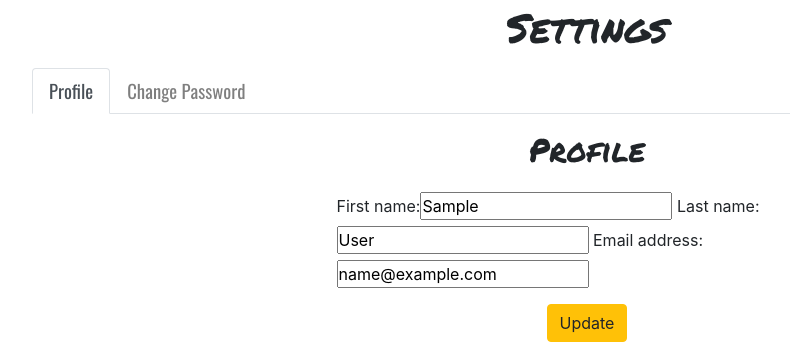
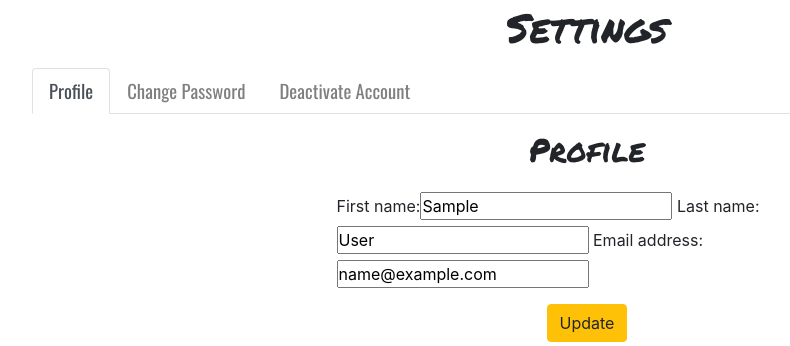
Before and after one commit to msped/autoskunkworks, a Django app: page /u/settings/ in a window 1280 px wide. Shown: the part 82-428 px from the top of the page, without its empty margins (53-843 px from the left). Run offline with Django 3.2, Linux system fonts and the light colour scheme; the visitor is signed in with stand-in values (Sample User, id 1); some libraries are stand-ins or nearby versions.

Commit message:
added deactivate account tab to settings

```diff
--- a/accounts/templates/settings.html
+++ b/accounts/templates/settings.html
@@ -27,6 +27,11 @@ Settings
                     Change Password
                 </a>
             </li>
+            <li class="nav-item">
+                <a data-toggle="tab" class="nav-link" role="tab" aria-controls="deactivate-account " href="#deactivate-account" aria-selected="false">
+                    Deactivate Account
+                </a>
+            </li>
           </ul>
 
         <div class="tab-content mt-3">
@@ -53,9 +58,38 @@ Settings
                         </div>
                     </form>
                 </div>
-
+            </div>
+            <div class="tab-pane fade" id="deactivate-account">
+                <h2 class="text-center">Deactivate your account</h2>
+                <div class="m-4">
+                     <div class="offset-lg-3 col-lg-6 offset-md-3 col-md-6 col-sm-12 col-12">
+                        <div class="alert alert-danger text-center">This action is <strong>irreversible</strong> and cannot be undone. Only deactivate your account if you are sure.</div>
+                        <p class="text-center">We're sorry to see you go :(<br>Please confirm your username in-order to deactivate your account.</p>
+                        <div class="text-center">
+                            <input type="text" id="delete-account-confirmation" class="form-control" placeholder="{{ request.user.username }}">
+                            <a href="{% url 'delete_account' %}" class="btn btn-danger disabled my-3" id="delete_button">Deactivate Account</a>
+                        </div>
+                    </div>
+                </div>
             </div>
         </div>
     </div>
 </div>
 {% endblock content %}
+
+{% block js %}
+    <script>
+        $(document).ready(function(){
+            const delete_button = $('#delete_button');
+            const delete_input = $('#delete-account-confirmation');
+            const delete_confirm = '{{ request.user.username }}';
+            delete_input.on('change input', function(){
+                if (delete_input.val() === delete_confirm) {
+                    delete_button.removeClass('disabled');
+                } else {
+                    delete_button.addClass('disabled');
+                }
+            });
+        });
+    </script>
+{% endblock js %}
--- a/static/css/settings.css
+++ b/static/css/settings.css
@@ -6,3 +6,8 @@ h1, h2 {
     color:rgba(0,0,0,.5);
     text-decoration: none;
 }
+
+#delete-account-confirmation {
+    width: 50%;
+    margin: 0 auto;
+}
```
